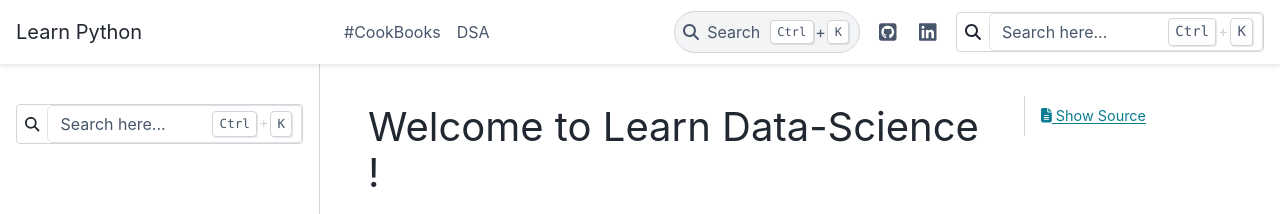
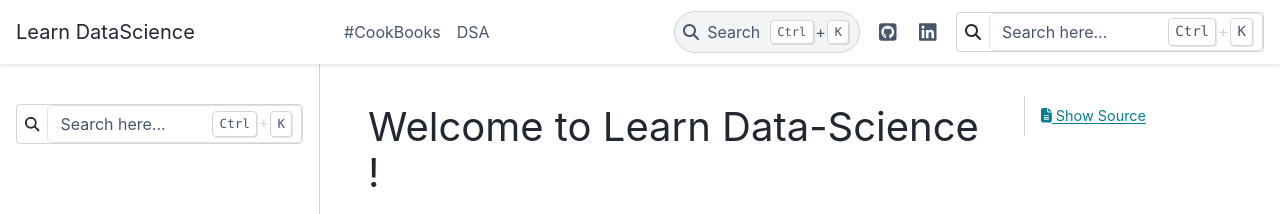
Before and after one commit to sandy1618/LearnDataScience, a Sphinx documentation site: the page built from docs/source/index.rst, in a window 1280 px wide. Shown: the top 214 px of the page. Built offline with Sphinx 7.4.7 and the PyData theme 0.15.4, drawn with Linux system fonts in a browser that asks for light colours.

Commit message:
[Config] Change name

```diff
--- a/docs/source/conf.py
+++ b/docs/source/conf.py
@@ -50,7 +50,7 @@ exclude_patterns = []
 # html_theme = 'sphinx_rtd_theme'
 html_theme = "pydata_sphinx_theme"
 
-html_title = 'Learn Python'
+html_title = 'Learn DataScience'
 # html_short_title = 'Learn Python'
 # html_logo = "_static/logo_passion.jpg"
 
```
